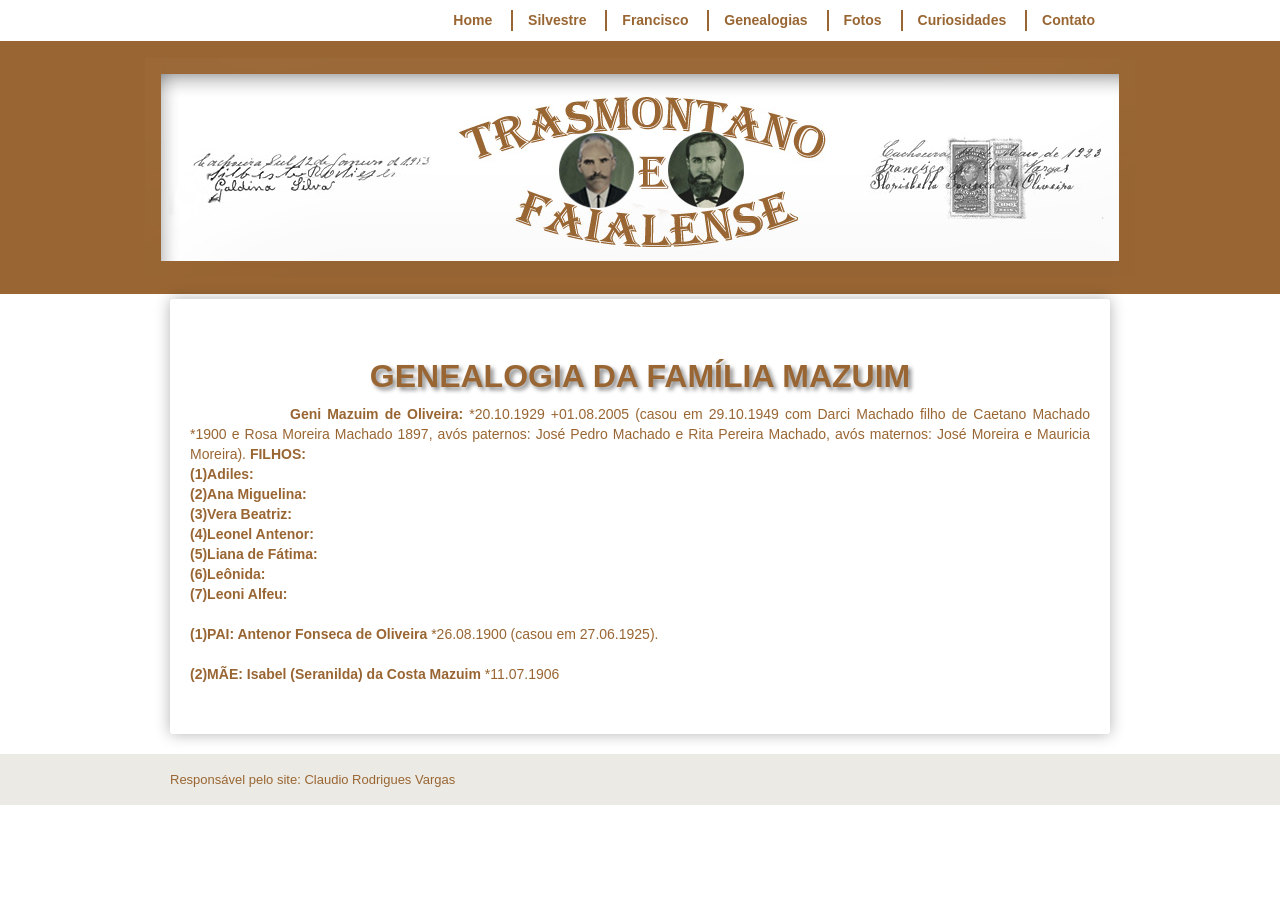
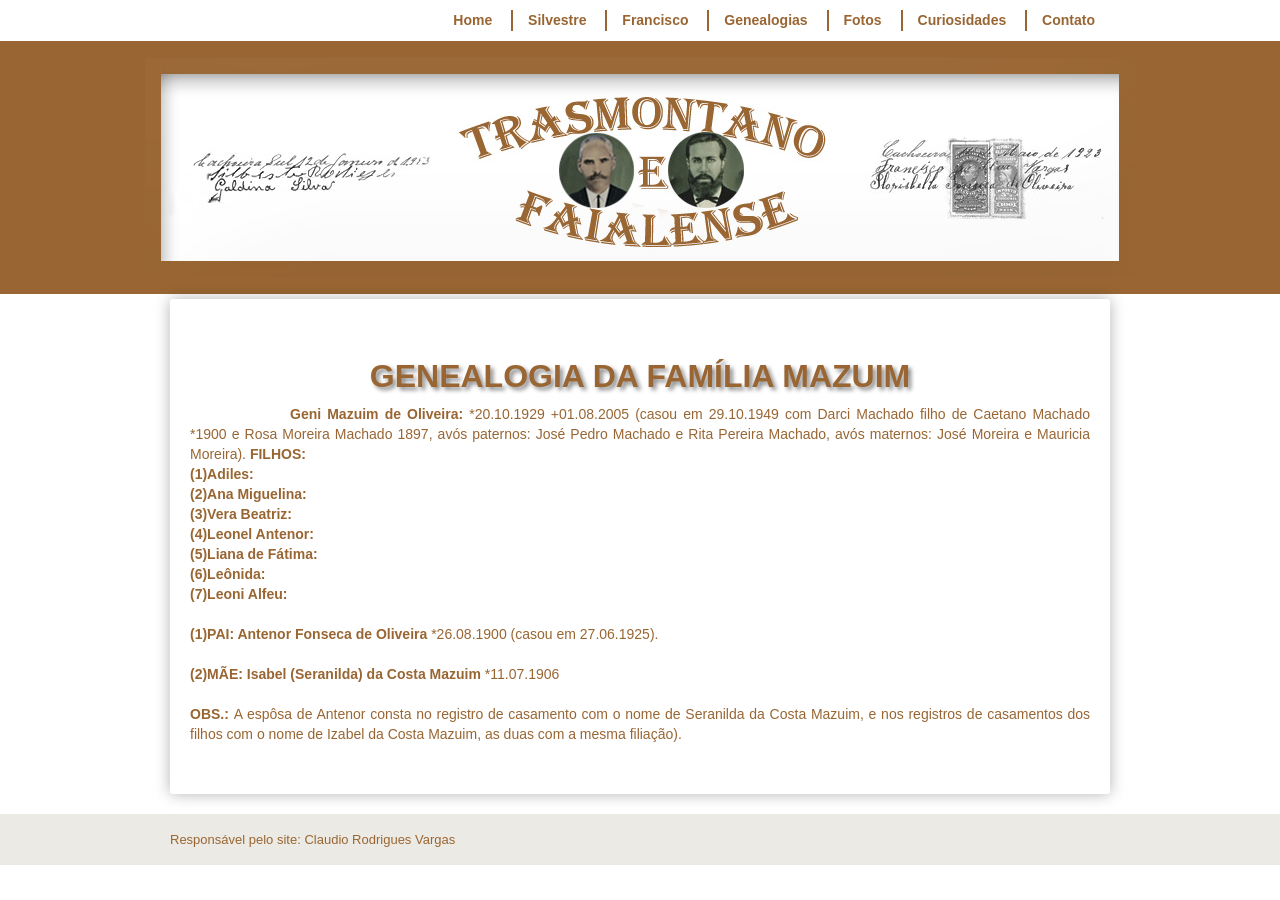
Before and after one commit to claudiovargas1955/claudiovargas1955.github.io, a Jekyll site: the page built from _pages/familia-mazuim.html, in a window 1280 px wide. Built offline with Jekyll 4.4.1, drawn with Linux system fonts in a browser that asks for light colours; some web fonts are replaced.

Commit message:
Update familia-mazuim.html

```diff
--- a/_pages/familia-mazuim.html
+++ b/_pages/familia-mazuim.html
@@ -108,3 +108,5 @@ e Mauricia Moreira). <b>FILHOS: </b><br>
 
 <b>(1)PAI: Antenor Fonseca de Oliveira </b>*26.08.1900 (casou em 27.06.1925).<br><br>
 <b>(2)MÃE: Isabel (Seranilda) da Costa Mazuim </b>*11.07.1906 <br><br>
+<b>OBS.: </b>A espôsa de Antenor consta no registro de casamento com o nome de Seranilda da Costa Mazuim, e nos registros de casamentos
+dos filhos com o nome de Izabel da Costa Mazuim, as duas com a mesma filiação).<br><br>
```
